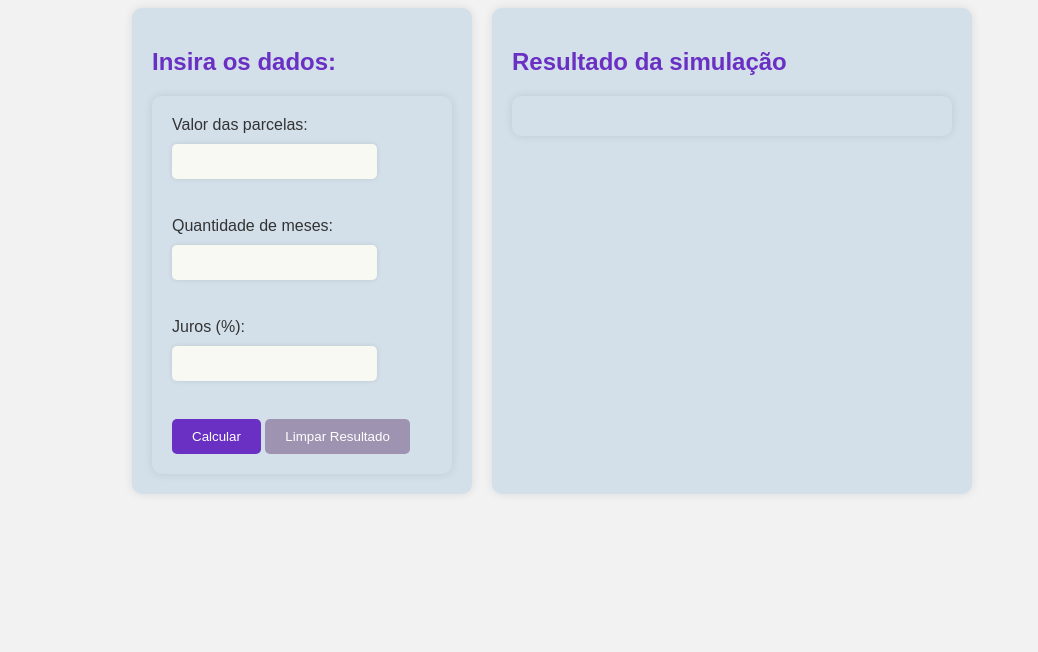
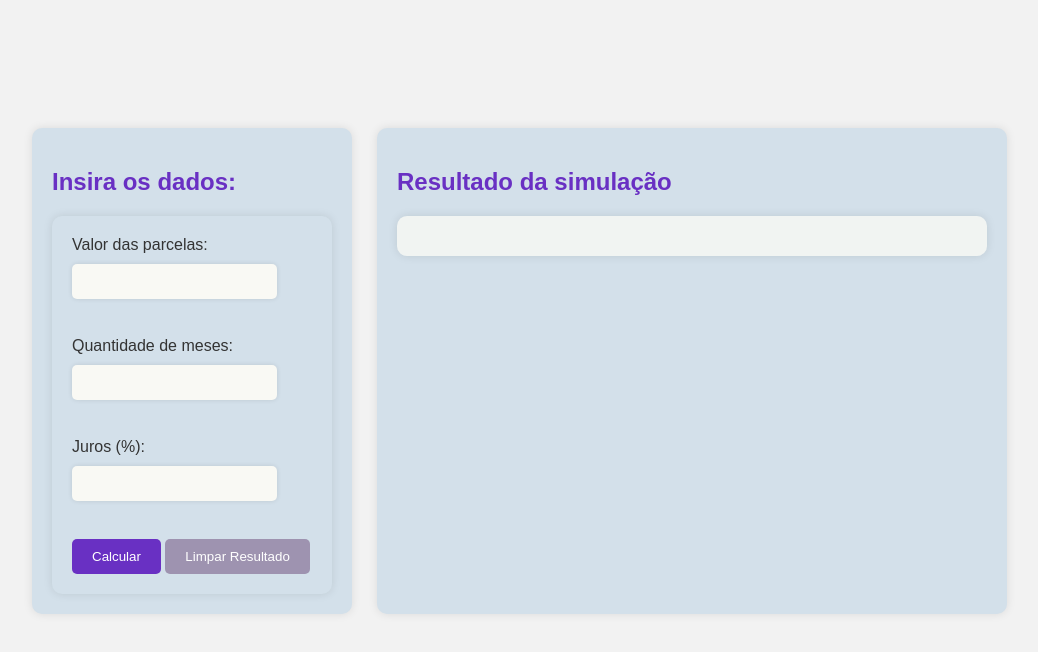
Before and after one commit to nandopera/calculadorainvestimento, a plain HTML site: page index.html in a window 1280 px wide. Shown: the whole page, without its empty margins (108-1146 px from the left). Drawn offline with Linux system fonts and the light colour scheme.

Commit message:
Correção de posicionamento e largura.

```diff
--- a/style.css
+++ b/style.css
@@ -10,15 +10,16 @@ h2 {
 
 .container {
     display: grid;
-    grid-template-columns: repeat(2, 1fr);
-    gap: 20px;
-    max-width: 800px;
-    margin: 0 auto;
+    grid-template-columns: 320px 1fr;
+    /* gap: 20px; */
+    max-width: 1000px;
+    margin: 8rem auto;
 }
 
 .formulario {
     background-color: #d3e0ea;
     padding: 20px;
+    /* max-width: 300px; */
     border-radius: 10px;
     box-shadow: 0px 0px 10px rgba(0, 0, 0, 0.1);
 }
@@ -85,9 +86,9 @@ article {
 #resultado {
     display: grid;
     grid-template-columns: 1fr;
-    min-width: 400px;
+    min-width: 550px;
     margin: 0 auto;
-    background-color: #d3e0ea;
+    background-color: rgba(249, 249, 244, 0.8);
     padding: 20px;
     border-radius: 10px;
     box-shadow: 0px 0px 10px rgba(0, 0, 0, 0.1);
@@ -101,7 +102,7 @@ article {
 }
 
 #resultado p {
-    margin-bottom: 10px;
+    margin-bottom: 8px;
     padding: 10px;
     border-radius: 5px;
     background-color: #cdb3f7;
```
